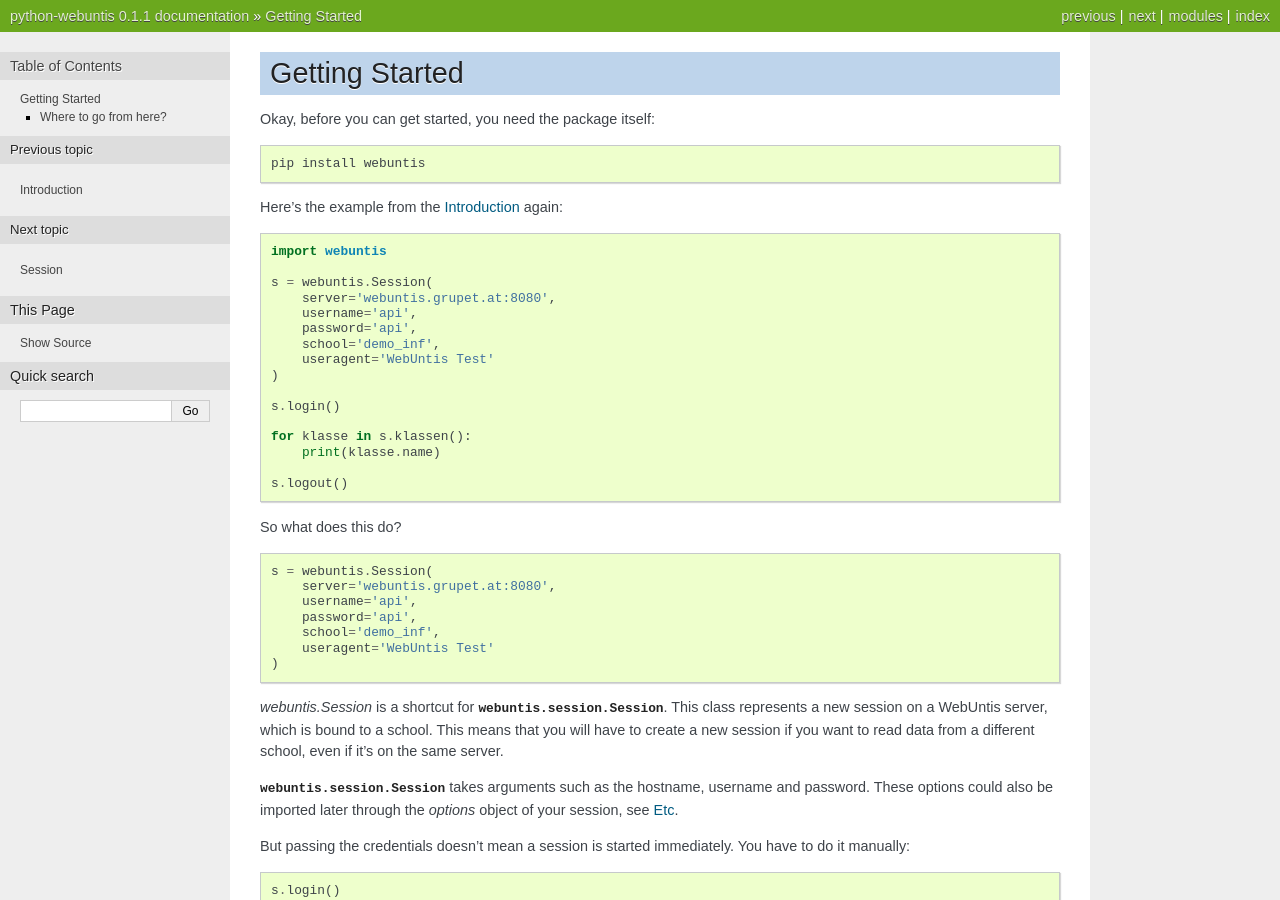
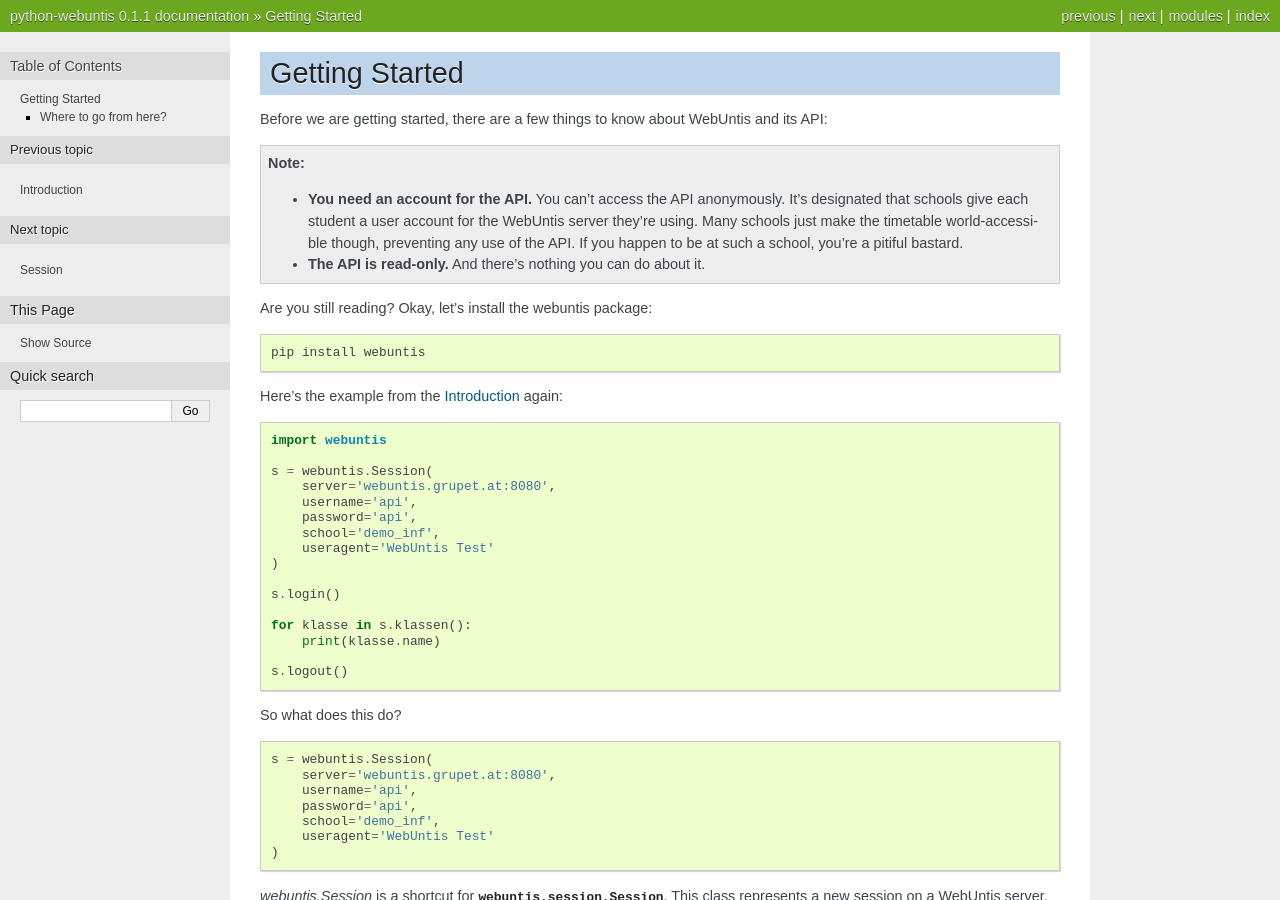
Before and after one commit to python-webuntis/python-webuntis, a Sphinx documentation site: the page built from docs/quickstart.rst, in a window 1280 px wide and 900 px high. Built offline with Sphinx 7.4.7, drawn with Linux system fonts in a browser that asks for light colours.

Commit message:
Added moar docs.

```diff
--- a/docs/etc.rst
+++ b/docs/etc.rst
@@ -35,7 +35,7 @@
         >>> s.options['server']
         'http://thalia.webuntis.com/'
         >>> s.options['server'] = '!"$%/WebUntis/jsonrpc.do'
-        KeyError
+        ValueError
 
   - *useragent*: A string containing a useragent.
 
--- a/docs/quickstart.rst
+++ b/docs/quickstart.rst
@@ -2,7 +2,15 @@
 Getting Started
 ===============
 
-Okay, before you can get started, you need the package itself::
+Before we are getting started, there are a few things to know about WebUntis and its API:
+
+.. note::
+
+    - **You need an account for the API.** You can't access the API anonymously. It's designated that schools give each student a user account for the WebUntis server they're using. Many schools just make the timetable world-accessible though, preventing any use of the API. If you happen to be at such a school, you're a pitiful bastard.
+
+    - **The API is read-only.** And there's nothing you can do about it.
+
+Are you still reading? Okay, let's install the webuntis package::
 
     pip install webuntis
 
```
